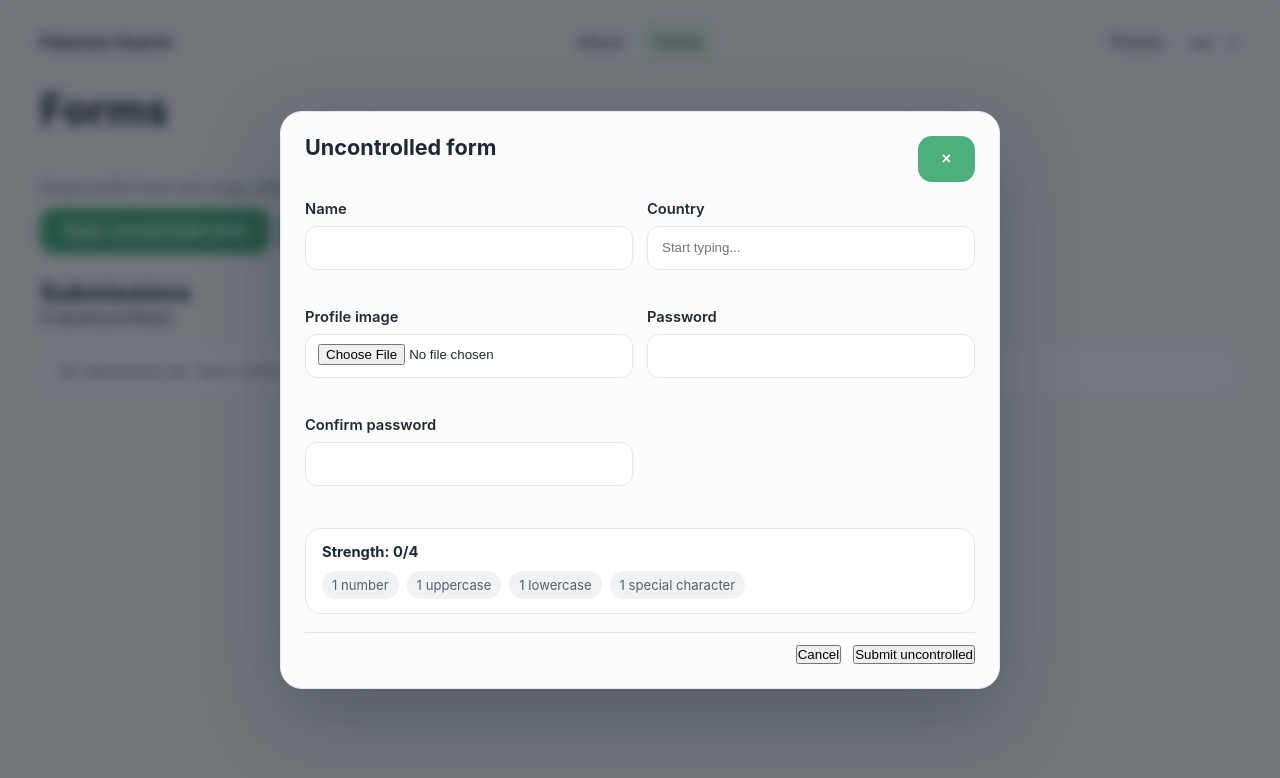
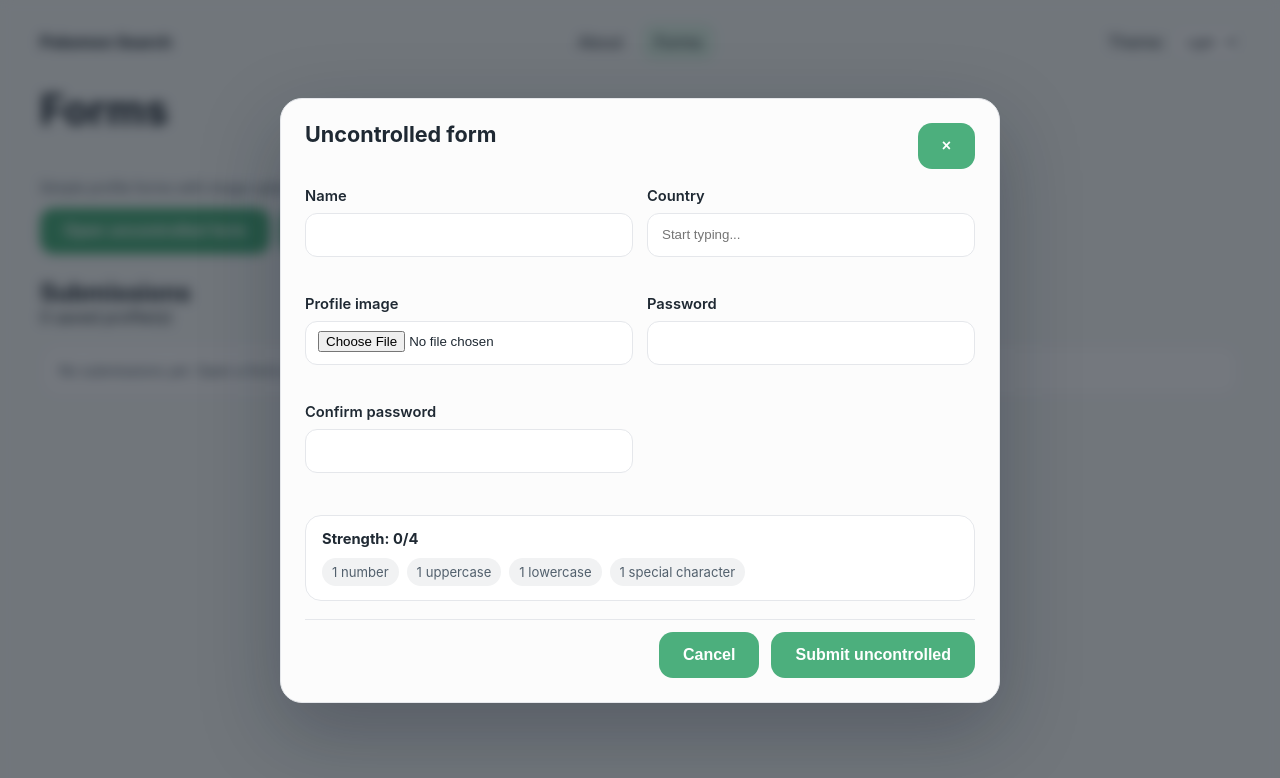
Before and after one commit to Save1i/rs-class-components, a React (Vite) app: page /forms in a window 1280 px wide. Both pictures are taken after a click on the button "Open uncontrolled form". Shown: the top 778 px of the page. Built offline with nearby package versions, Linux system fonts and the light colour scheme.

Commit message:
feat: change className for btns

```diff
--- a/src/components/forms/UncontrolledForm.tsx
+++ b/src/components/forms/UncontrolledForm.tsx
@@ -148,10 +148,10 @@ export default function UncontrolledForm({ countries, onClose, onSubmitSuccess }
       <PasswordStrength password={password} />
 
       <div className="form__actions">
-        <button className="button button--ghost" type="button" onClick={onClose}>
+        <button className="search-button" type="button" onClick={onClose}>
           Cancel
         </button>
-        <button className="button button--primary" type="submit">
+        <button className="search-button" type="submit">
           Submit uncontrolled
         </button>
       </div>
```
